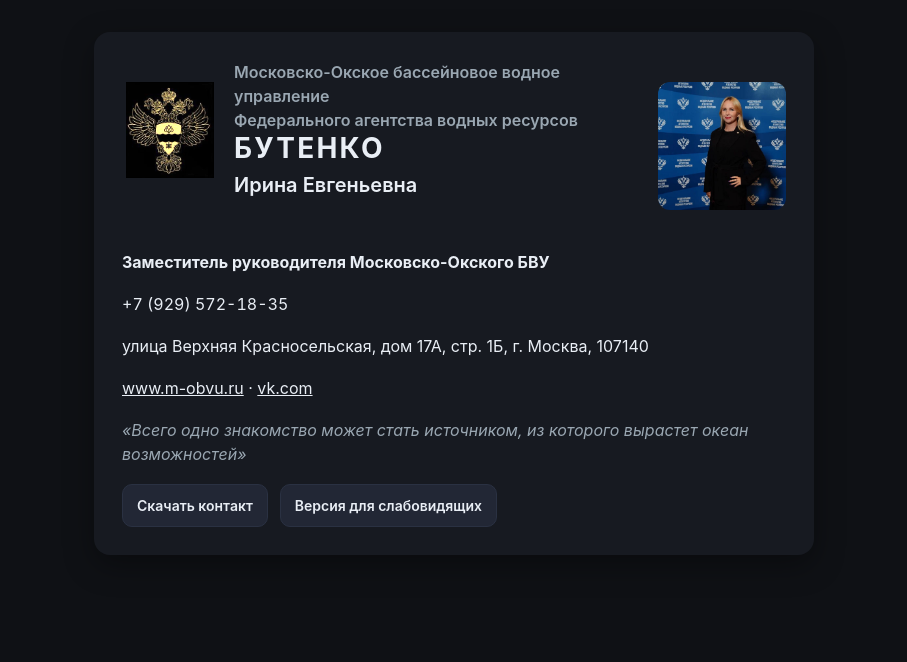
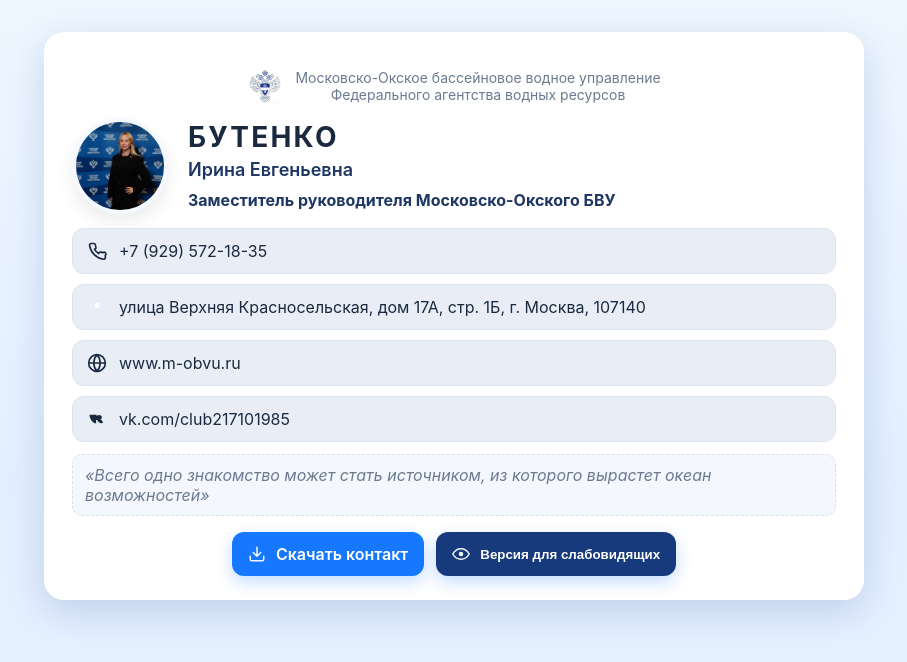
Before and after one commit to Bulavackii/butenko-card, a plain HTML site: page index.html in a window 1280 px wide. Shown: the whole page, without its empty margins (186-1093 px from the left). Drawn offline with Linux system fonts and the light colour scheme.

Commit message:
Add files via upload

```diff
--- a/index.html
+++ b/index.html
@@ -3,143 +3,215 @@
 <head>
   <meta charset="utf-8" />
   <meta name="viewport" content="width=device-width, initial-scale=1" />
-  <title>Ирина Бутенко – Визитка</title>
-  <meta name="description" content="Визитная карточка: Бутенко Ирина Евгеньевна — Заместитель руководителя Московско-Окского БВУ" />
-  <meta name="theme-color" content="#111111" />
-  <!-- Open Graph -->
+
+  <title>Ирина Бутенко — визитка</title>
+  <meta name="description" content="Заместитель руководителя Московско-Окского БВУ" />
+  <meta name="theme-color" content="#1677ff" />
+
+  <!-- Open Graph / Telegram/WhatsApp preview -->
   <meta property="og:title" content="Ирина Бутенко — визитка" />
   <meta property="og:description" content="Заместитель руководителя Московско-Окского БВУ" />
+  <meta property="og:type" content="website" />
   <meta property="og:image" content="preview1.png" />
-  <meta property="og:type" content="website" />
+  <meta property="og:image:alt" content="Московско-Окское БВУ" />
 
   <style>
-    :root {
-      --bg: #0f1115;
-      --fg: #e9eef5;
-      --muted: #9aa7b2;
-      --accent: #d1b06b;
-      --card: #171a21;
-      --btn: #222735;
-      --btn-fg: #e9eef5;
+    :root{
+      --bg:#eaf3ff;
+      --card:#ffffff;
+      --text:#1a2940;
+      --muted:#6b7a90;
+      --soft:#e6eef7;
+      --brand:#1677ff;
+      --brand-2:#105bd1;
+      --chip:#e9eef6;
+      --chip-border:#dbe3ee;
     }
-    * { box-sizing: border-box; }
-    html, body { height: 100%; }
-    body {
-      margin: 0;
-      font-family: -apple-system, system-ui, Segoe UI, Roboto, Helvetica, Arial, "Noto Sans", "Apple Color Emoji","Segoe UI Emoji","Segoe UI Symbol", "Noto Color Emoji";
-      background: var(--bg);
-      color: var(--fg);
-      display: grid;
-      place-items: start center;
-      padding: 32px 16px 64px;
-      line-height: 1.5;
+    *{box-sizing:border-box}
+    html,body{height:100%}
+    body{
+      margin:0;
+      font-family: Inter, -apple-system, system-ui, "Segoe UI", Roboto, Helvetica, Arial, "Noto Sans", "Apple Color Emoji","Segoe UI Emoji";
+      background: linear-gradient(180deg,#eef6ff, #e3efff 60%, #e8f1ff);
+      color:var(--text);
+      display:grid;
+      place-items:start center;
+      padding:32px 12px 64px;
     }
-    .card {
-      width: 100%;
-      max-width: 720px;
-      background: var(--card);
-      border-radius: 16px;
-      padding: 28px;
-      box-shadow: 0 10px 30px rgba(0,0,0,.35);
+
+    .wrap{
+      width:100%;
+      max-width:820px;
+      background:var(--card);
+      border-radius:20px;
+      box-shadow:0 12px 36px rgba(28,69,140,.18);
+      padding:36px 28px 24px;
     }
-    .header {
-      display: grid;
-      grid-template-columns: 96px 1fr 96px;
-      align-items: center;
-      gap: 16px;
+
+    /* верхняя мини-шапка с гербом */
+    .mini{
+      display:flex;
+      align-items:center;
+      justify-content:center;
+      gap:12px;
+      color:var(--muted);
+      font-size:14px;
+      text-align:center;
     }
-    .logo {
-      width: 96px; height: 96px; object-fit: contain;
-      filter: invert(1) brightness(1.2);
+    .mini img{width:36px;height:36px;object-fit:contain;opacity:.9}
+
+    .head{
+      display:grid;
+      grid-template-columns:96px 1fr;
+      gap:20px;
+      align-items:center;
+      margin:14px 0 8px;
     }
-    .photo {
-      width: 128px; height: 128px; object-fit: cover; border-radius: 12px; display: none;
+    .ava{
+      width:96px;height:96px;border-radius:50%;
+      object-fit:cover;background:#dfe8f3;border:4px solid #f4f8ff;
+      box-shadow:0 8px 18px rgba(0,0,0,.08)
     }
-    h1 {
-      margin: 0;
-      font-size: 28px;
-      letter-spacing: .08em;
-      line-height: 1.2;
-      text-transform: uppercase;
+    .fio h1{
+      margin:0 0 6px 0;
+      font-size:28px;
+      letter-spacing:.08em;
+      text-transform:uppercase;
+      line-height:1.1;
     }
-    h2 {
-      margin: 4px 0 0 0;
-      font-size: 20px;
-      font-weight: 600;
+    .fio h2{
+      margin:0;
+      font-size:18px;
+      font-weight:600;
+      color:#1f3763;
     }
-    .subtitle { margin-top: 8px; color: var(--muted); }
-    .block { margin-top: 18px; }
-    .mono { font-variant-numeric: tabular-nums; }
-    a { color: var(--fg); }
-    .btn {
-      display: inline-block;
-      background: var(--btn);
-      color: var(--btn-fg);
-      padding: 10px 14px;
-      border-radius: 10px;
-      text-decoration: none;
-      font-weight: 600;
-      border: 1px solid #2a3142;
+    .title{
+      margin-top:10px;
+      font-weight:700;
+      color:#1f3763;
     }
-    .footer {
-      margin-top: 18px;
-      display: flex;
-      gap: 12px;
-      flex-wrap: wrap;
-      color: var(--muted);
-      font-size: 14px;
+
+    /* строки с иконками как в исходнике */
+    .list{
+      margin-top:14px;
+      display:grid;
+      gap:10px;
     }
-    .quote { margin-top: 18px; font-style: italic; color: var(--muted); }
-    @media (min-width: 680px) {
-      .photo { display: block; grid-column: 3; grid-row: 1 / span 3; }
-      .header { grid-template-columns: 96px 1fr 128px; }
+    .row{
+      display:flex;
+      align-items:center;
+      gap:12px;
+      padding:12px 14px;
+      background:var(--chip);
+      border:1px solid var(--chip-border);
+      border-radius:12px;
+      color:var(--text);
+      text-decoration:none;
+      transition:transform .08s ease, box-shadow .08s ease, background .2s ease;
     }
-    /* Простая “версия для слабовидящих”: инверсия контраста */
-    .a11y:target .card, .a11y:target body { background: #fff; color: #000; }
-    .a11y:target .logo { filter: none; }
-    .a11y:target .btn { background: #000; color: #fff; border-color:#000; }
+    .row:hover{transform:translateY(-1px);box-shadow:0 6px 14px rgba(22,119,255,.12)}
+    .row svg{flex:0 0 20px}
+    .row .muted{color:var(--muted)}
+    .row.link{cursor:pointer}
+
+    .quote{
+      margin:12px 0 0;
+      color:var(--muted);
+      font-style:italic;
+      background:#f4f7fd;
+      border:1px dashed #d7e1f1;
+      border-radius:10px;
+      padding:10px 12px;
+    }
+
+    .btns{
+      display:flex;gap:12px;flex-wrap:wrap;justify-content:center;
+      margin-top:16px;
+    }
+    .btn{
+      display:inline-flex;align-items:center;gap:10px;
+      padding:12px 16px;border-radius:12px;
+      background:var(--brand);color:#fff;text-decoration:none;
+      font-weight:600;border:0;cursor:pointer;
+      box-shadow:0 6px 16px rgba(22,119,255,.25)
+    }
+    .btn.secondary{background:#173a7c}
+    .btn:active{transform:translateY(1px)}
+    .btn svg{opacity:.95}
+
+    /* простая «версия для слабовидящих» */
+    .hc body, .hc .wrap{background:#fff}
+    .hc body{background:#fff !important}
+    .hc .wrap{box-shadow:none;border:2px solid #000}
+    .hc .row{background:#fff;border-color:#000}
+    .hc .btn{background:#000;color:#fff;box-shadow:none}
+    .hc .mini{color:#000}
+    .hc .quote{background:#fff;border-color:#000;color:#000}
   </style>
 </head>
-<body id="top">
-  <div class="card">
-    <div class="header">
-      <img src="gerb_white.jpg" alt="Герб" class="logo" />
-      <div>
-        <div style="color:#9aa7b2; font-weight:600;">Московско-Окское бассейновое водное управление<br/>Федерального агентства водных ресурсов</div>
+<body>
+  <main class="wrap" id="card">
+    <div class="mini">
+      <img src="gerb_white.jpg" alt="Герб" />
+      <div>Московско-Окское бассейновое водное управление<br/>Федерального агентства водных ресурсов</div>
+    </div>
+
+    <section class="head">
+      <img class="ava" src="Бутенко.jpg" alt="Ирина Бутенко" />
+      <div class="fio">
         <h1>БУТЕНКО</h1>
         <h2>Ирина Евгеньевна</h2>
+        <div class="title">Заместитель руководителя Московско-Окского БВУ</div>
       </div>
-      <img src="Бутенко.jpg" alt="Фото — Ирина Бутенко" class="photo" />
+    </section>
+
+    <section class="list" aria-label="Контакты">
+      <!-- Телефон -->
+      <a class="row link" href="tel:+79295721835">
+        <svg width="20" height="20" viewBox="0 0 24 24" fill="none" aria-hidden="true"><path d="M22 16.92v3a2 2 0 0 1-2.18 2A19.72 19.72 0 0 1 3.11 5.18 2 2 0 0 1 5.06 3h3a2 2 0 0 1 2 1.72c.12.86.3 1.7.54 2.5a2 2 0 0 1-.45 2.11L9 10a16 16 0 0 0 5 5l.67-1.15a2 2 0 0 1 2.11-.45c.8.24 1.64.42 2.5.54A2 2 0 0 1 22 16.92z" stroke="currentColor" stroke-width="2" stroke-linecap="round" stroke-linejoin="round"/></svg>
+        +7 (929) 572-18-35
+      </a>
+
+      <!-- Адрес -->
+      <div class="row">
+        <svg width="20" height="20" viewBox="0 0 24 24" fill="none" aria-hidden="true"><path d="M21 10c0 7-9 12-9 12S3 17 3 10a9 9 0 1 1 18 0z"/><circle cx="12" cy="10" r="3" fill="#fff"/></svg>
+        улица Верхняя Красносельская, дом 17А, стр. 1Б, г. Москва, 107140
+      </div>
+
+      <!-- Сайт -->
+      <a class="row link" href="https://www.m-obvu.ru" target="_blank" rel="noopener">
+        <svg width="20" height="20" viewBox="0 0 24 24" fill="none" aria-hidden="true"><circle cx="12" cy="12" r="10" stroke="currentColor" stroke-width="2"/><path d="M2 12h20M12 2a15 15 0 0 1 0 20M12 2a15 15 0 0 0 0 20" stroke="currentColor" stroke-width="2"/></svg>
+        www.m-obvu.ru
+      </a>
+
+      <!-- VK -->
+      <a class="row link" href="https://vk.com/club217101985" target="_blank" rel="noopener">
+        <svg width="20" height="20" viewBox="0 0 24 24" aria-hidden="true"><path d="M3 7c.1 4.2 2.2 8 5.9 10h2V13c1 .1 1.8.8 2.3 1.7.7 1.2 2.1 2.6 4.8 2.3.4 0 .9-.1 1-.5 0 0 .1-.3 0-.8-.1-.6-.4-1.2-.8-1.7-.6-.7-1.6-.9-2.5-1 .9-.2 1.6-.7 1.9-1.5.2-.5.3-1.1.2-1.7-.1-.6-.4-1.2-.8-1.6-.9-.9-2.3-1.1-3.5-.8-.7.2-1.4.6-2 1.1V7H9c-1.6 0-3.2-.1-6-.1z" fill="currentColor"/></svg>
+        vk.com/club217101985
+      </a>
+    </section>
+
+    <p class="quote">«Всего одно знакомство может стать источником, из которого вырастет океан возможностей»</p>
+
+    <div class="btns">
+      <a class="btn" href="irina-butenko.vcf" download>
+        <!-- download icon -->
+        <svg width="18" height="18" viewBox="0 0 24 24" fill="none" aria-hidden="true"><path d="M21 15v4a2 2 0 0 1-2 2H5a2 2 0 0 1-2-2v-4M7 10l5 5 5-5M12 15V3" stroke="currentColor" stroke-width="2" stroke-linecap="round" stroke-linejoin="round"/></svg>
+        Скачать контакт
+      </a>
+      <button class="btn secondary" id="toggleA11y" type="button">
+        <!-- eye icon -->
+        <svg width="18" height="18" viewBox="0 0 24 24" fill="none" aria-hidden="true"><path d="M1 12s4-7 11-7 11 7 11 7-4 7-11 7S1 12 1 12z" stroke="#fff" stroke-width="2"/><circle cx="12" cy="12" r="3" fill="#fff"/></svg>
+        Версия для слабовидящих
+      </button>
     </div>
+  </main>
 
-    <div class="block">
-      <strong>Заместитель руководителя Московско-Окского БВУ</strong>
-    </div>
-
-    <div class="block mono">
-      <div>+7&nbsp;(929)&nbsp;572-18-35</div>
-    </div>
-
-    <div class="block">
-      улица Верхняя Красносельская, дом 17А, стр. 1Б, г. Москва, 107140
-    </div>
-
-    <div class="block">
-      <a href="https://www.m-obvu.ru" target="_blank" rel="noopener">www.m-obvu.ru</a> ·
-      <a href="https://vk.com/club217101985" target="_blank" rel="noopener">vk.com</a>
-    </div>
-
-    <div class="quote">
-      «Всего одно знакомство может стать источником, из которого вырастет океан возможностей»
-    </div>
-
-    <div class="footer">
-      <a class="btn" href="irina-butenko.vcf" download>Скачать контакт</a>
-      <a class="btn" href="#a11y">Версия для слабовидящих</a>
-    </div>
-  </div>
-
-  <!-- Якорь для простого режима повышенной контрастности -->
-  <div id="a11y" class="a11y"></div>
+  <script>
+    // Переключатель «версия для слабовидящих» — повышенный контраст/рамки
+    document.getElementById('toggleA11y').addEventListener('click', function () {
+      document.documentElement.classList.toggle('hc');
+    });
+  </script>
 </body>
 </html>
```
